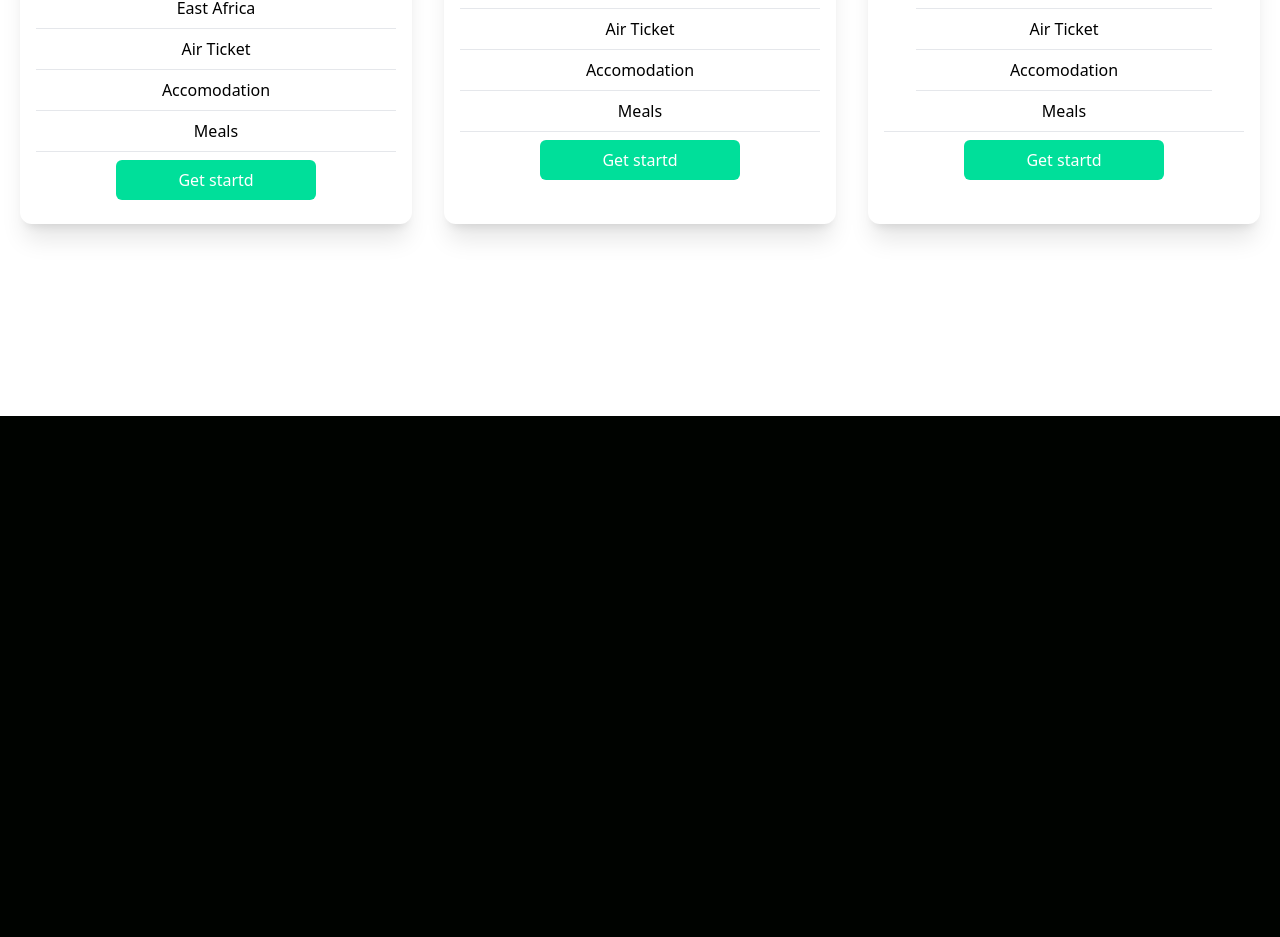
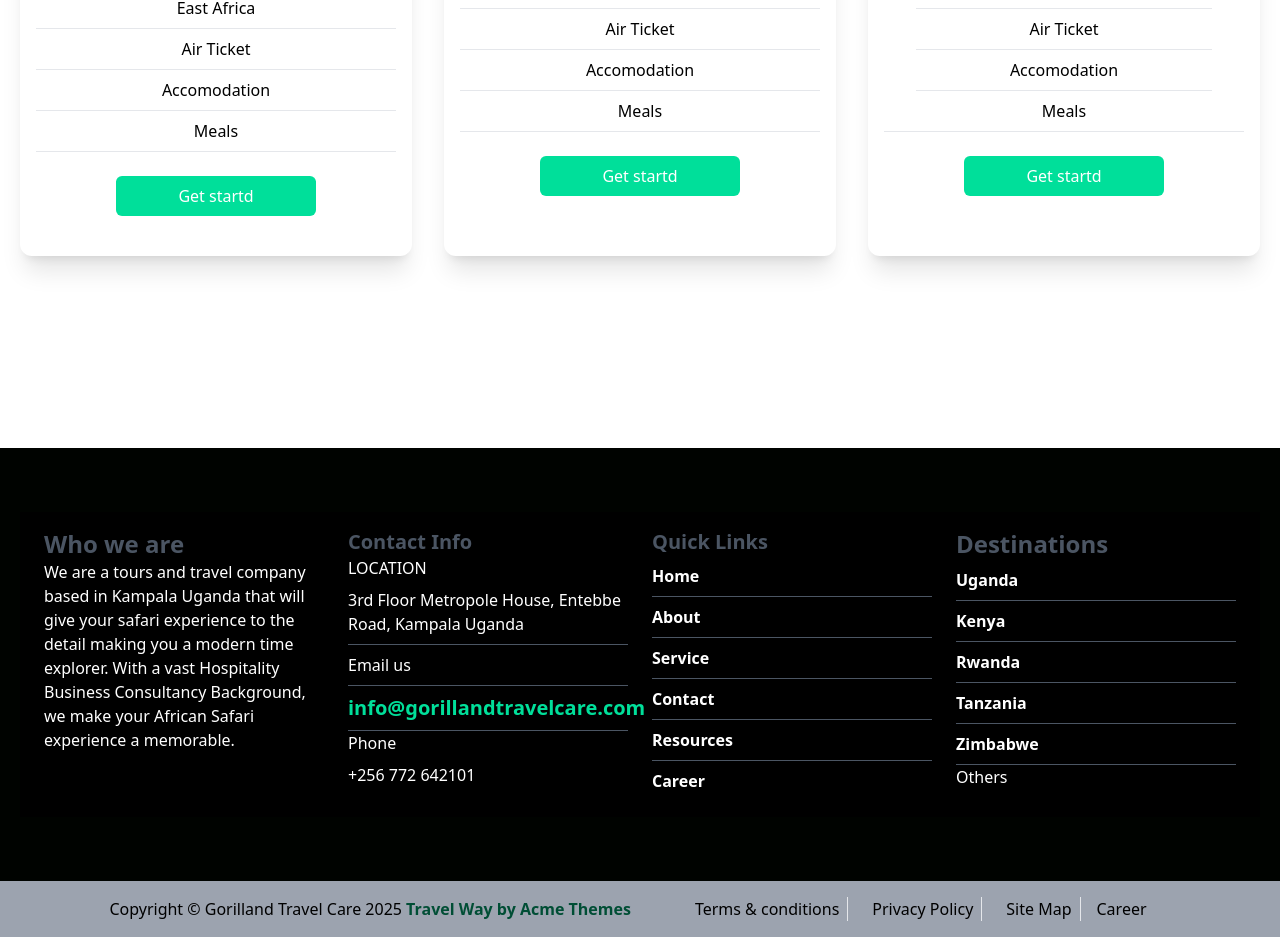
Before and after one commit to wolterbwambale/gorilland, a React (Create React App) app: page / in a window 1280 px wide. Shown: the part 1852-2789 px from the top of the page. Before the commit the page ends 2268 px from the top, so only its background shows below. Built offline with nearby package versions, Linux system fonts and the light colour scheme.

Commit message:
add footer and company details

```diff
--- a/src/App.jsx
+++ b/src/App.jsx
@@ -4,6 +4,8 @@ import Hero from "./components/Hero";
 import Analytics from "./components/Analytics";
 import Newsletter from "./components/Newsletter";
 import Cards from "./components/Cards";
+import Footer from "./components/Footer";
+import Company from "./components/Company";
 function App() {
   return (
     <div className="">
@@ -12,6 +14,8 @@ function App() {
       <Analytics />
       <Newsletter />
       <Cards />
+      <Footer />
+      <Company />
     </div>
   );
 }
--- a/src/components/Cards.jsx
+++ b/src/components/Cards.jsx
@@ -22,7 +22,7 @@ const Cards = () => {
             <p className="py-2 border-b">Accomodation</p>
             <p className="py-2 border-b">Meals</p>
           </div>
-          <button className="bg-[#00df9a] py-2 text-white my-2 font-medium mx-auto w-[200px] rounded-md">
+          <button className="bg-[#00df9a] py-2 text-white my-6 font-medium mx-auto w-[200px] rounded-md">
             Get startd
           </button>
         </div>
@@ -41,7 +41,7 @@ const Cards = () => {
             <p className="py-2 border-b">Accomodation</p>
             <p className="py-2 border-b">Meals</p>
           </div>
-          <button className="bg-[#00df9a] py-2 text-white my-2 font-medium mx-auto w-[200px] rounded-md">
+          <button className="bg-[#00df9a] py-2 text-white my-6 font-medium mx-auto w-[200px] rounded-md">
             Get startd
           </button>
         </div>
@@ -60,7 +60,7 @@ const Cards = () => {
             <p className="py-2 border-b mx-8">Accomodation</p>
             <p className="py-2 border-b">Meals</p>
           </div>
-          <button className="bg-[#00df9a] py-2 text-white my-2 font-medium mx-auto w-[200px] rounded-md">
+          <button className="bg-[#00df9a] py-2 text-white my-6 font-medium mx-auto w-[200px] rounded-md">
             Get startd
           </button>
         </div>
--- /dev/null
+++ b/src/components/Company.jsx
@@ -0,0 +1,27 @@
+import React from "react";
+
+function Company() {
+  return (
+    <div>
+      <div className="w-full mx-auto bg-gray-400  px-3">
+        <div className="sm:flex justify-center items-center gap-8">
+          {" "}
+          <p>
+            Copyright © Gorilland Travel Care 2025{" "}
+            <span className="text-[#004e35] font-bold">
+              Travel Way by Acme Themes
+            </span>
+          </p>
+          <div className="flex gap-4 py-4 px-6">
+            <p className="border-r h-full px-2">Terms & conditions</p>
+            <p className="border-r h-full px-2">Privacy Policy</p>
+            <p className="border-r h-full px-2">Site Map</p>
+            <p>Career</p>
+          </div>
+        </div>
+      </div>
+    </div>
+  );
+}
+
+export default Company;
--- /dev/null
+++ b/src/components/Footer.jsx
@@ -0,0 +1,52 @@
+import React from "react";
+
+function Footer() {
+  return (
+    <div className="max-w-[1240px] my-16 px-4 mx-auto bg-black">
+      <div className="w-full text-white grid md:grid-cols-4 gap-6 py-4 px-2 ">
+        <div>
+          <h2 className="text-2xl font-bold text-gray-600">Who we are</h2>
+          <p>
+            We are a tours and travel company based in Kampala Uganda that will
+            give your safari experience to the detail making you a modern time
+            explorer. With a vast Hospitality Business Consultancy Background,
+            we make your African Safari experience a memorable.
+          </p>
+        </div>
+        <div>
+          <h2 className="font-bold text-xl text-gray-600">Contact Info</h2>
+          <p>LOCATION</p>
+          <p className="py-2 border-b border-gray-600">
+            3rd Floor Metropole House, Entebbe Road, Kampala Uganda{" "}
+          </p>
+          <p className="py-2 border-b border-gray-600">Email us</p>
+          <p className="md:text-xl text-[#00df9a] font-bold text-xl py-2 border-b border-gray-600">
+            info@gorillandtravelcare.com
+          </p>
+          <p>Phone</p>
+          <p className="py-2">+256 772 642101 </p>
+        </div>
+        <div>
+          <h2 className="text-xl text-gray-600 font-bold ">Quick Links</h2>
+          <p className="font-bold py-2 border-b border-gray-600">Home</p>
+          <p className="font-bold  py-2 border-b border-gray-600">About</p>
+          <p className="font-bold py-2 border-b border-gray-600">Service</p>
+          <p className="font-bold py-2 border-b border-gray-600">Contact</p>
+          <p className="font-bold py-2 border-b border-gray-600">Resources</p>
+          <p className="font-bold py-2">Career</p>
+        </div>
+        <div>
+          <h2 className="text-2xl text-gray-600 font-bold">Destinations</h2>
+          <p className="py-2 font-bold border-b border-gray-600">Uganda</p>
+          <p className="py-2 font-bold border-b border-gray-600">Kenya</p>
+          <p className="py-2 font-bold border-b border-gray-600">Rwanda</p>
+          <p className="py-2 font-bold border-b border-gray-600">Tanzania</p>
+          <p className="py-2 font-bold border-b border-gray-600">Zimbabwe</p>
+          <p>Others</p>
+        </div>
+      </div>
+    </div>
+  );
+}
+
+export default Footer;
```
